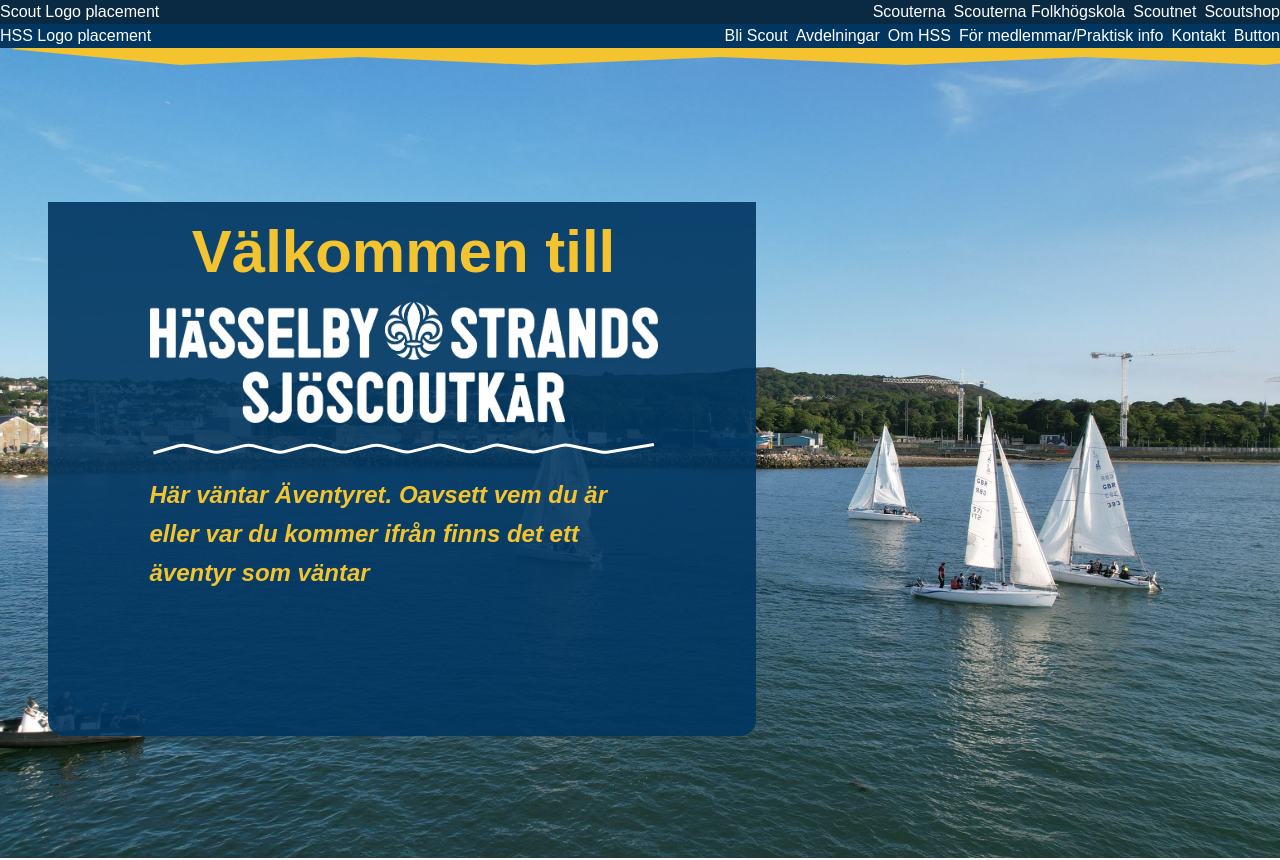
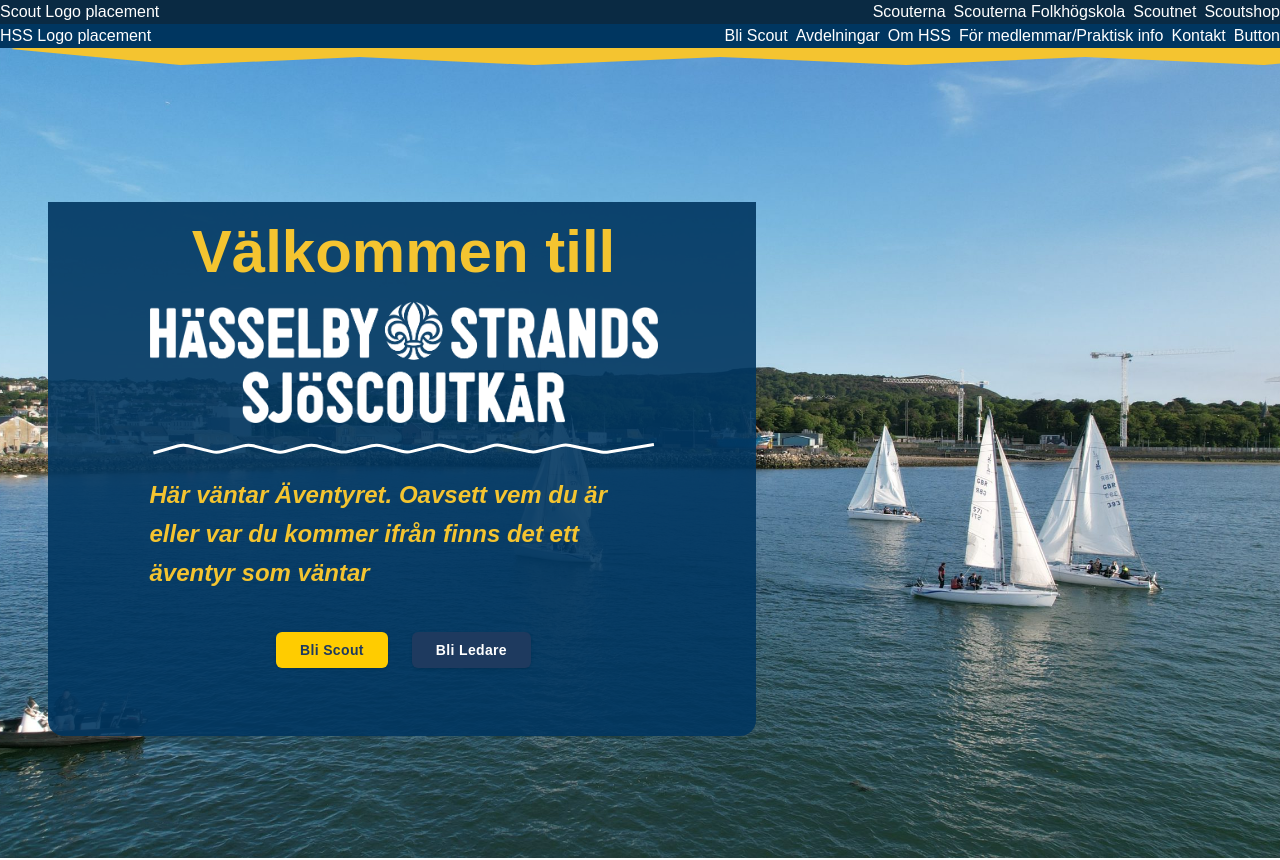
Before and after one commit to SallyResch/hss-repo, a Next.js app: page / in a window 1280 px wide. Shown: the top 860 px of the page. Built offline with nearby package versions, Linux system fonts and the light colour scheme.

Commit message:
added mobile version herosection image

```diff
--- a/app/page.tsx
+++ b/app/page.tsx
@@ -1,8 +1,8 @@
 import HeroSection from "@/components/HeroSection";
 import { Card } from "../components/Card";
-
 import Button from "../components/Button";
-
+import heroimg from "../public/hero.jpg";
+import heromob from "../public/heromob.png"
 export default function Home() {
   return (
     <div className="flex flex-col min-h-screen">
@@ -33,7 +33,13 @@ export default function Home() {
       <main className="grow">
         <div>
 
-         <HeroSection/>
+         <HeroSection
+         title="Välkommen till"
+         description="Här väntar Äventyret. Oavsett vem du är eller var du kommer ifrån
+          finns det ett äventyr som väntar"
+          imageUrl={heroimg}
+          mobileImgUrl={heromob}/>
+
         </div>
         <div>Vad är hss</div>
 
--- a/components/HeroSection.tsx
+++ b/components/HeroSection.tsx
@@ -1,31 +1,48 @@
 import Image from "next/image";
-import heroImage from "@/public/hero.jpg";
-import hasselbyLogo from "@/public/hasselbylogo.png";
+
+import hasselbyLogo from "../public/hasselbylogo.png"
 import whiteLine from "@/public/whiteline.png";
 import WhiteWaveLine from "@/components/WhiteWaveLine";
 import YellowWaveLine from "@/components/YellowWaveLine";
-const HeroSection = () => {
+import Button from "../components/Button";
+import HeroSectionProps from "../util/herosectiondata"
+const HeroSection = ({ title, description, imageUrl ,mobileImgUrl }:HeroSectionProps) => {
   return (
-    <section className="relative w-full h-146.25 md:h-202.5 mt-0">
+    <section className="relative w-full h-[585px] md:h-202.5 mt-0">
       <div className="absolute top-0 left-0 w-full z-20">
         <YellowWaveLine />
       </div>
-
-      <Image
-        src={heroImage}
-        alt="HSS Hero Image"
+      {mobileImgUrl && (
+        <Image
+        src={mobileImgUrl}
+        alt="HSS Mobile Hero Image"
         fill
         priority
         className="object-cover object-bottom"
         sizes="100vw"
       />
+      )
+      }
+      {imageUrl && (
+       <div className="hidden md:block">
+    <Image
+      src={imageUrl}
+      alt="HSS Hero Image"
+      fill
+      priority
+      className="object-cover object-bottom"
+    />
+    </div>
+      )
+      }
+
 
       <div
         className="absolute  flex flex-col items-center pt-5 pr-10 pb-5 pl-10.75 gap-5 w-73.5 md:w-177 md:h-133.5 h-58.25 bg-[#003660E5] rounded-br-2xl rounded-bl-2xl
                    top-38.5 left-12 "
       >
         <span className="text-[#F4C430] font-bold text-sm md:font-semibold md:text-6xl ">
-          Välkommen till
+          {title}
         </span>
         <Image
           src={hasselbyLogo}
@@ -36,9 +53,12 @@ const HeroSection = () => {
         <WhiteWaveLine />
 
         <p className="text-xs text-[#F4C430] md:w-127 md:text-2xl  md:h-26.25 md:font-semibold  italic leading-relaxed">
-          Här väntar Äventyret. Oavsett vem du är eller var du kommer ifrån
-          finns det ett äventyr som väntar
+          {description}
         </p>
+        <div className="hidden md:flex flex-row gap-6 mt-8">
+          <Button variant="yellow">Bli Scout</Button>
+          <Button variant="blue">Bli Ledare</Button>
+        </div>
       </div>
     </section>
   );
--- /dev/null
+++ b/util/herosectiondata.ts
@@ -0,0 +1,7 @@
+import { StaticImageData } from "next/image";
+export default interface HeroSectionProps {
+    title: string;
+    description: string;
+    imageUrl?: string | StaticImageData;
+    mobileImgUrl?:string | StaticImageData;
+  }
```
Also changed, not shown: public/heromob.png (added), util/data.ts (deleted).
